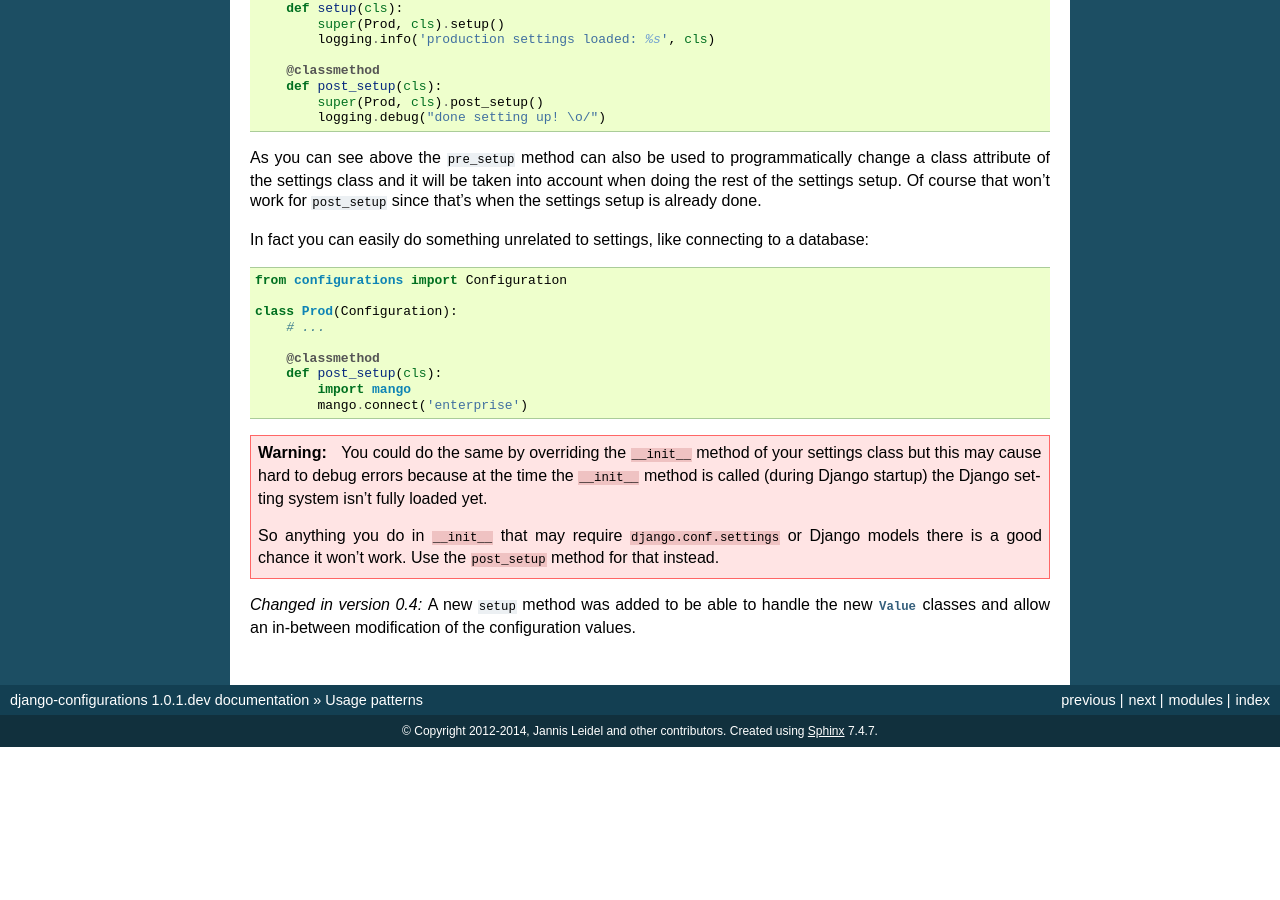
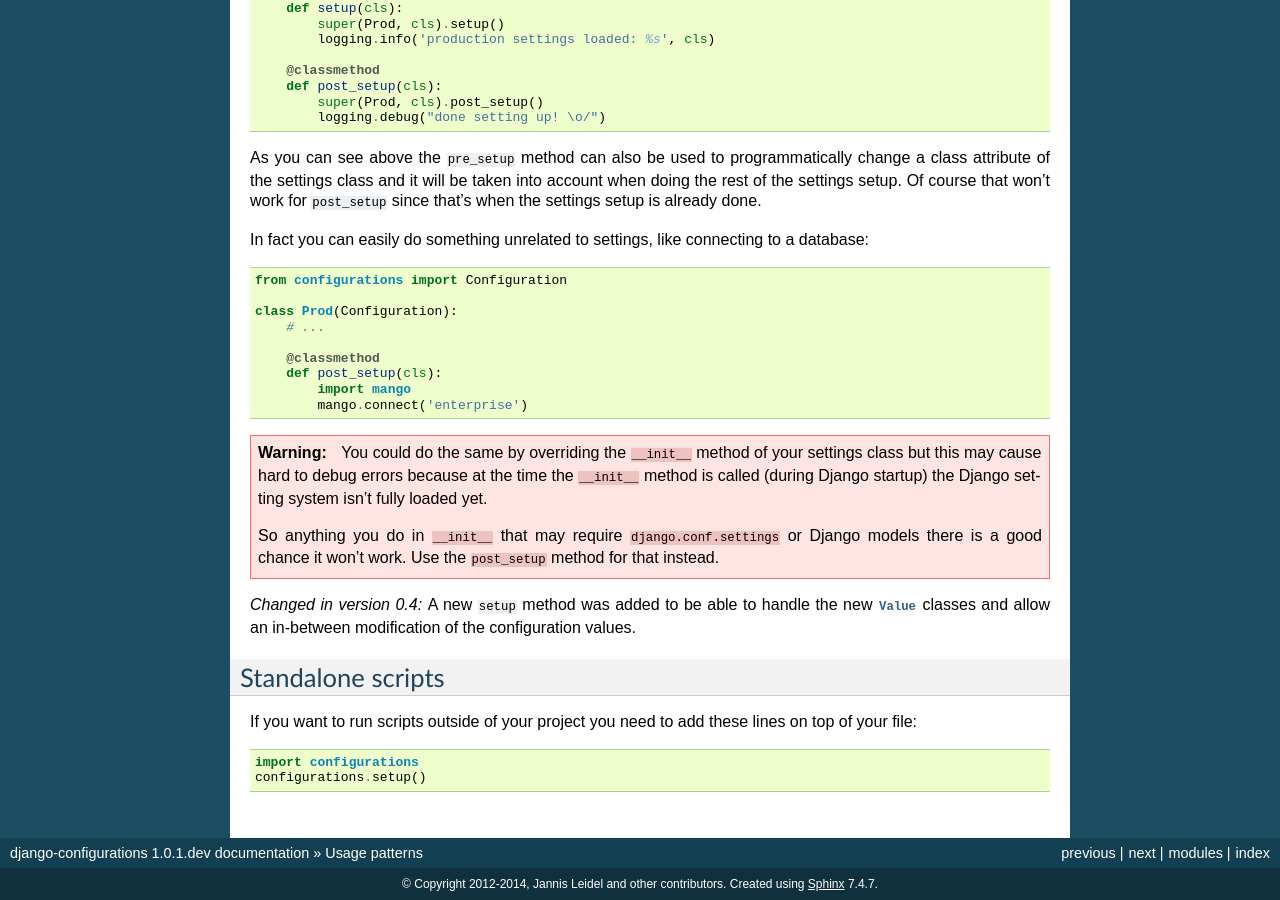
Before and after one commit to jazzband/django-configurations, a Sphinx documentation site: the page built from docs/patterns.rst, in a window 1280 px wide and 900 px high, scrolled down 2124 px. Built offline with Sphinx 7.4.7, drawn with Linux system fonts in a browser that asks for light colours; before the commit the page ends 2871 px from its top, so only the background shows below that.

Commit message:
Add documentation for standalone scripts

```diff
--- a/docs/patterns.rst
+++ b/docs/patterns.rst
@@ -167,3 +167,13 @@
     A new ``setup`` method was added to be able to handle the new
     :class:`~configurations.values.Value` classes and allow an in-between
     modification of the configuration values.
+
+
+Standalone scripts
+------------------
+
+If you want to run scripts outside of your project you need to add these lines
+on top of your file::
+
+    import configurations
+    configurations.setup()
```
